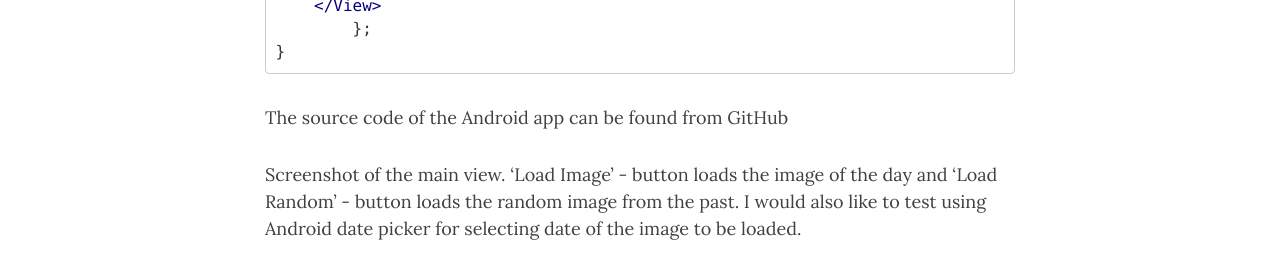
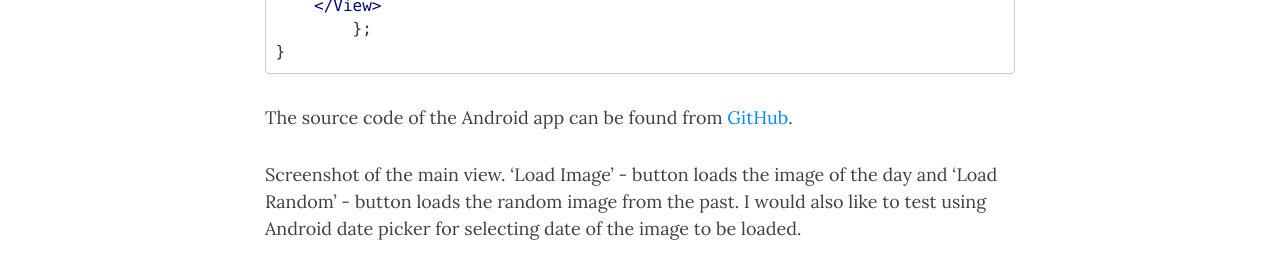
Before and after one commit to juhahinkula/juhahinkula.github.io, a Jekyll site: the page built from _posts/2016-06-22-react-native.markdown, in a window 1280 px wide and 900 px high, scrolled down 2392 px. Shown: the part 154-424 px from the top of the window. Built offline with Jekyll 4.4.1, drawn with Linux system fonts in a browser that asks for light colours; nearby versions of some CDN libraries; comment, search, counter and statistics services are not loaded; part of the change alters nothing that is shown.

```diff
--- a/_posts/2016-06-22-react-native.markdown
+++ b/_posts/2016-06-22-react-native.markdown
@@ -3,7 +3,6 @@ layout: post
 title:  "Getting known React Native"
 subtitle: "Simple Android app"
 ---
-
 My goal was to test React Native when implementing similar Android Nasa app that was made with Cordova in older [post](/2016-05-20-welcome-to-jekyll).
 
 The installation of React Native is really straigthforward. The project was quickly created by using React Native CLI. There was now problems to run first Hello World app with Android emulator. I used Android Studio AVD emulators. I started by going through Facebook's [starting guide](https://facebook.github.io/react-native/docs/getting-started.html#content) and good reading about React Native layouts can be found [here](http://moduscreate.com/react-native-layout-system/).
@@ -87,7 +86,7 @@ renderMainView() {
 }
 {% endhighlight %}
 
-The source code of the Android app can be found from GitHub
+The source code of the Android app can be found from [GitHub](https://github.com/juhahinkula/ReactNasa.git).
 
 Screenshot of the main view. 'Load Image' - button loads the image of the day and 'Load Random' - button loads the random image from the past. I would also like to test using Android date picker for selecting date of the image to be loaded.
 
```
